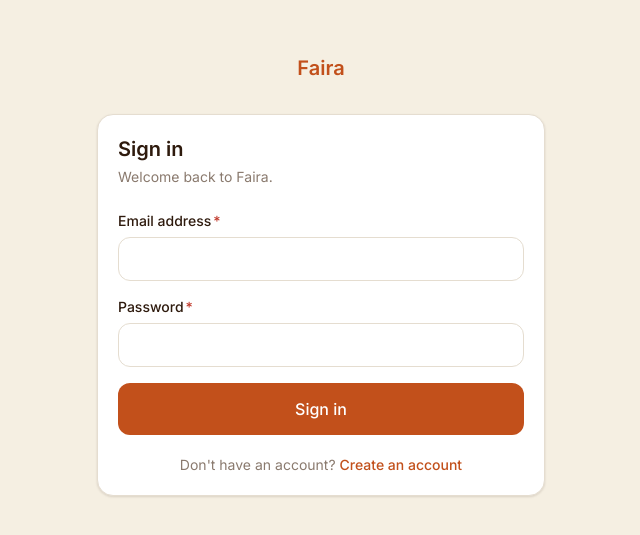
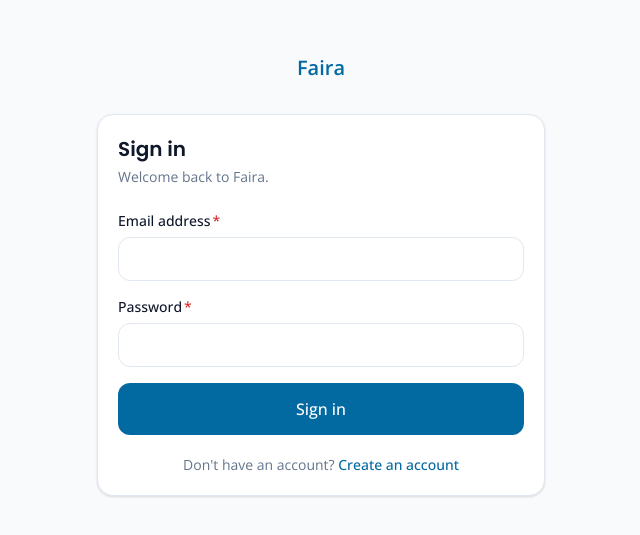
Before and after one commit to enosvambadata/faira, a Next.js app in the folder apps/web/: page /login in a window 1280 px wide. Shown: the part 125-660 px from the top of the page, without its empty margins (319-959 px from the left). Built offline with nearby package versions, Linux system fonts and the light colour scheme; no server answers.

Commit message:
ux: auth pages themed by journey -- Collect UK arrivals get the navy theme, Fulfilment targets keep the warm brand

```diff
--- a/apps/web/src/app/login/page.tsx
+++ b/apps/web/src/app/login/page.tsx
@@ -119,12 +119,26 @@
   );
 }
 
+function isFulfilmentTarget(target: string | null): boolean {
+  return Boolean(target && ["/onboarding", "/dashboard", "/fulfilment", "/shipments", "/hub-ops"].some(p => target.startsWith(p)));
+}
+
+function ThemedLogin() {
+  const searchParams = useSearchParams();
+  const themeClass = isFulfilmentTarget(searchParams.get("next")) ? "" : "theme-collect";
+  return (
+    <div className={themeClass}>
+      <AuthLayout>
+        <LoginForm />
+      </AuthLayout>
+    </div>
+  );
+}
+
 export default function LoginPage() {
   return (
-    <AuthLayout>
-      <Suspense>
-        <LoginForm />
-      </Suspense>
-    </AuthLayout>
+    <Suspense>
+      <ThemedLogin />
+    </Suspense>
   );
 }
--- a/apps/web/src/app/signup/page.tsx
+++ b/apps/web/src/app/signup/page.tsx
@@ -62,10 +62,18 @@
   };
 }
 
+// Fulfilment journeys keep the warm brand; everything else (Collect UK is
+// the flagship) gets the navy Collect theme so the signup page matches
+// the page the visitor just came from.
+function isFulfilmentTarget(target: string | null): boolean {
+  return Boolean(target && ["/onboarding", "/dashboard", "/fulfilment", "/shipments", "/hub-ops"].some(p => target.startsWith(p)));
+}
+
 function SignupForm() {
   const router = useRouter();
   const searchParams = useSearchParams();
   const context = signupContext(searchParams.get("redirect"));
+  const themeClass = isFulfilmentTarget(searchParams.get("redirect")) ? "" : "theme-collect";
   const [form, setForm] = useState<FormState>({ email: "", password: "", confirmPassword: "" });
   const [errors, setErrors] = useState<Partial<Record<keyof FormState, string>>>({});
   const [submitError, setSubmitError] = useState<string | null>(null);
@@ -102,6 +110,7 @@
   };
 
   return (
+    <div className={themeClass}>
     <AuthLayout>
       <Card>
         <h1 className="text-xl font-semibold text-text">{context.title}</h1>
@@ -174,6 +183,7 @@
         </p>
       </Card>
     </AuthLayout>
+    </div>
   );
 }
 
```
